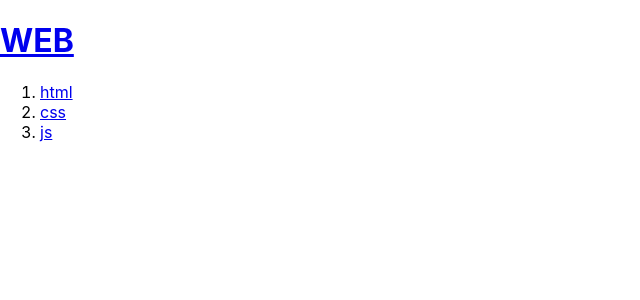
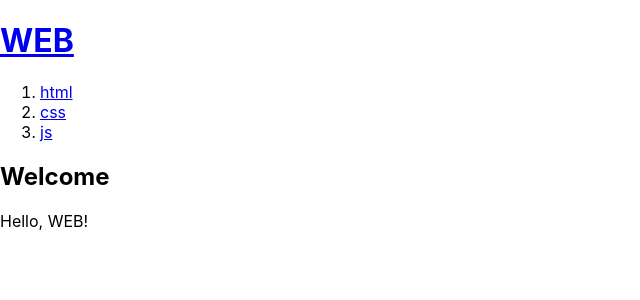
Before and after one commit to JinHyukParkk/study-react, a React (Create React App) app in the folder react-app/: page / in a window 1280 px wide. Shown: the top 300 px of the page, without its empty margins (0-640 px from the left). Built offline with nearby package versions, Linux system fonts and the light colour scheme.

Commit message:
study : Component 분리

```diff
--- a/react-app/src/App.js
+++ b/react-app/src/App.js
@@ -1,19 +1,41 @@
 import logo from './logo.svg';
 import './App.css';
 
-function App() {
+function Header() {
   return (
-    <div>
-      <header>
-        <h1><a href="/">WEB</a></h1>
-      </header>
-      <nav>
+    <header>
+      <h1><a href="/">WEB</a></h1>
+    </header>
+  );
+}
+
+function Nav() {
+  return (
+    <nav>
         <ol>
           <li><a href="/read/1">html</a></li>
           <li><a href="/read/2">css</a></li>
           <li><a href="/read/3">js</a></li>
         </ol>
       </nav>
+  )
+}
+
+function Article() {
+  return (
+    <article>
+        <h2>Welcome</h2>
+        Hello, WEB!
+    </article>
+  )
+}
+
+function App() {
+  return (
+    <div>
+      <Header></Header>
+      <Nav></Nav>
+      <Article></Article>
   </div>
   );
 }
```
